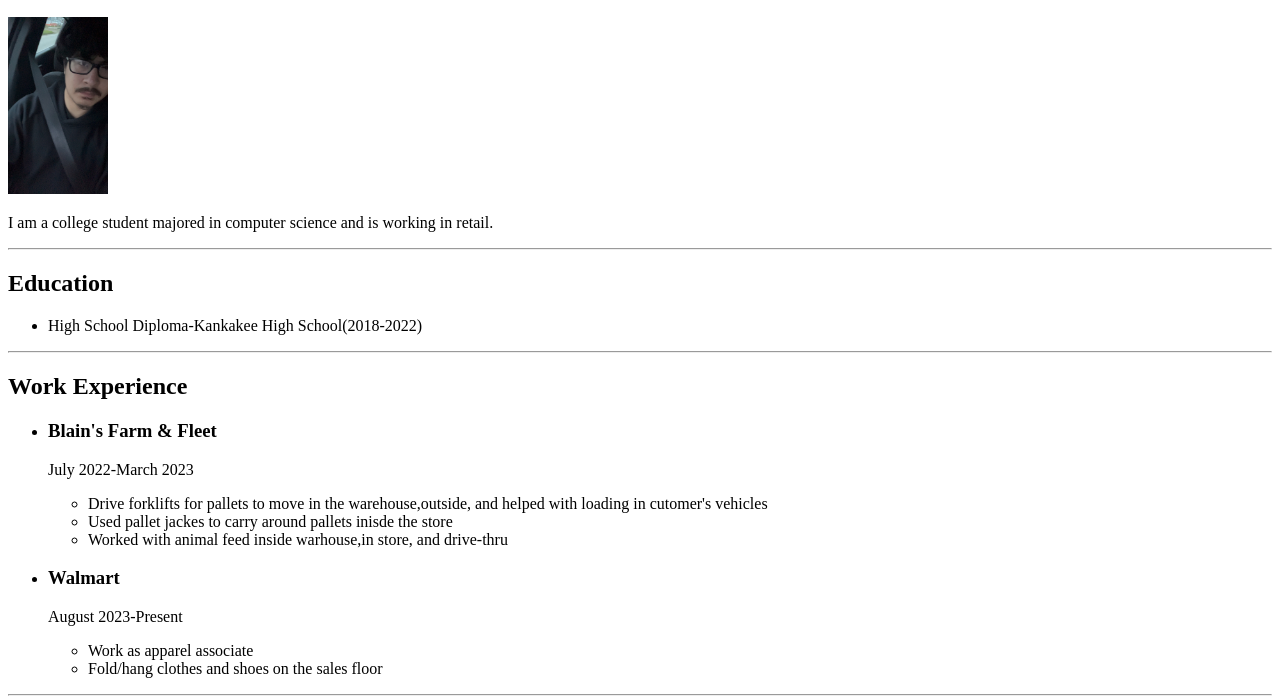
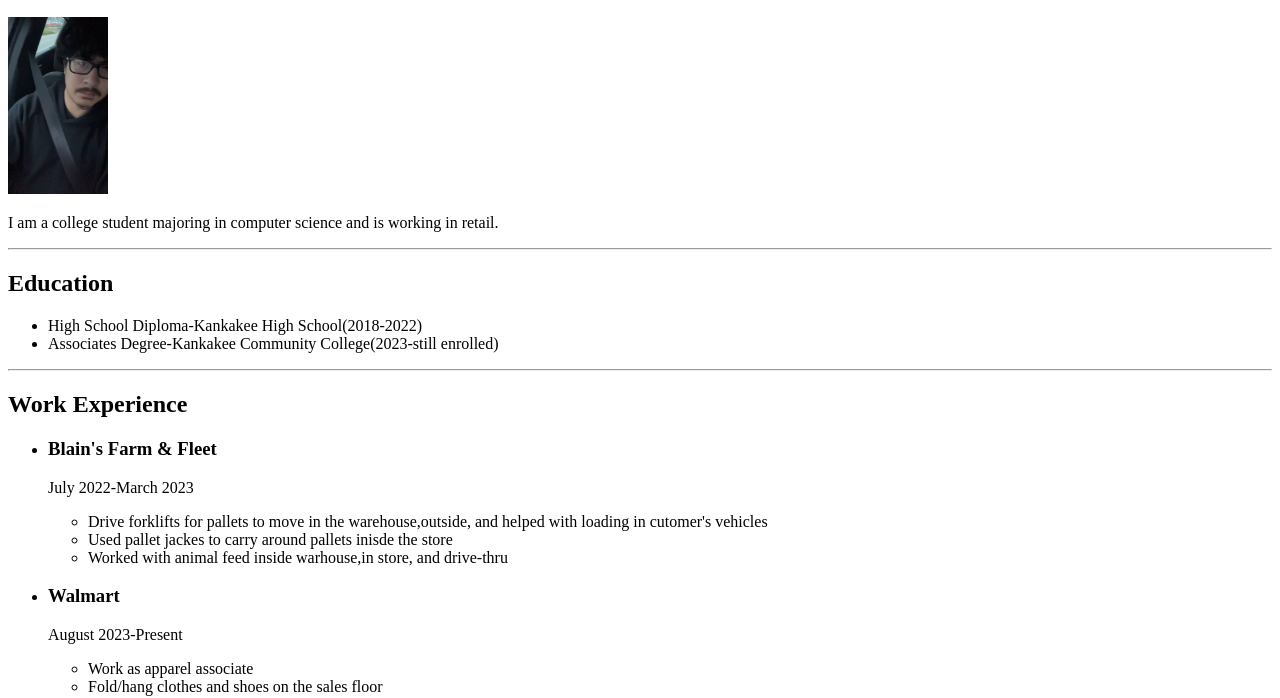
Before and after one commit to erik-856/Erik-portfolio, a plain HTML site: page index.html in a window 1280 px wide. Shown: the part 110-808 px from the top of the page. Drawn offline with Linux system fonts and the light colour scheme.

Commit message:
Update index.html

```diff
--- a/index.html
+++ b/index.html
@@ -8,11 +8,12 @@
     <h1>Erik Medina</h1>
     <h2>Summary</h2>
 <img src="./Assets/Images/IMG_1034.JPG" width="100" length="100">
-        <p>I am a college student majored in computer science and is working in retail.</p>
+        <p>I am a college student majoring in computer science and is working in retail.</p>
 <hr/>
     <h2>Education</h2>
         <ul>
             <li>High School Diploma-Kankakee High School(2018-2022)</li>
+            <li>Associates Degree-Kankakee Community College(2023-still enrolled)</li>
         </ul>
 <hr/>
     <h2>Work Experience</h2>
```
